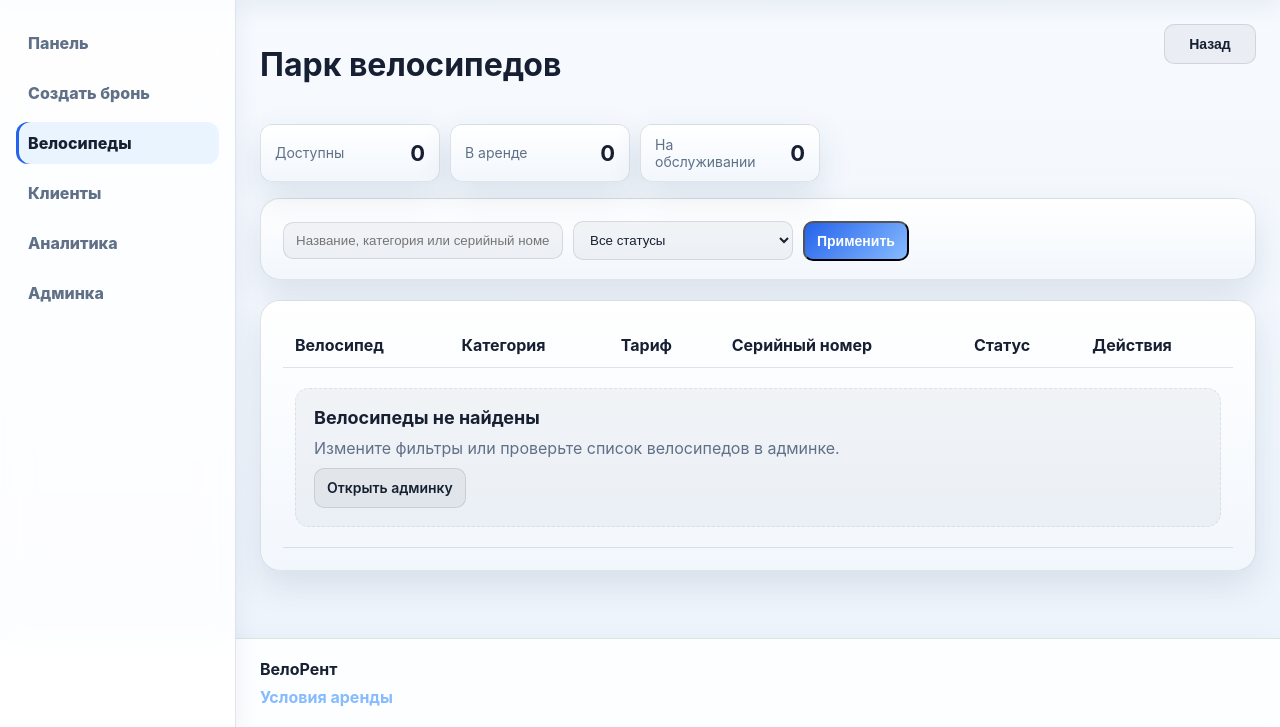
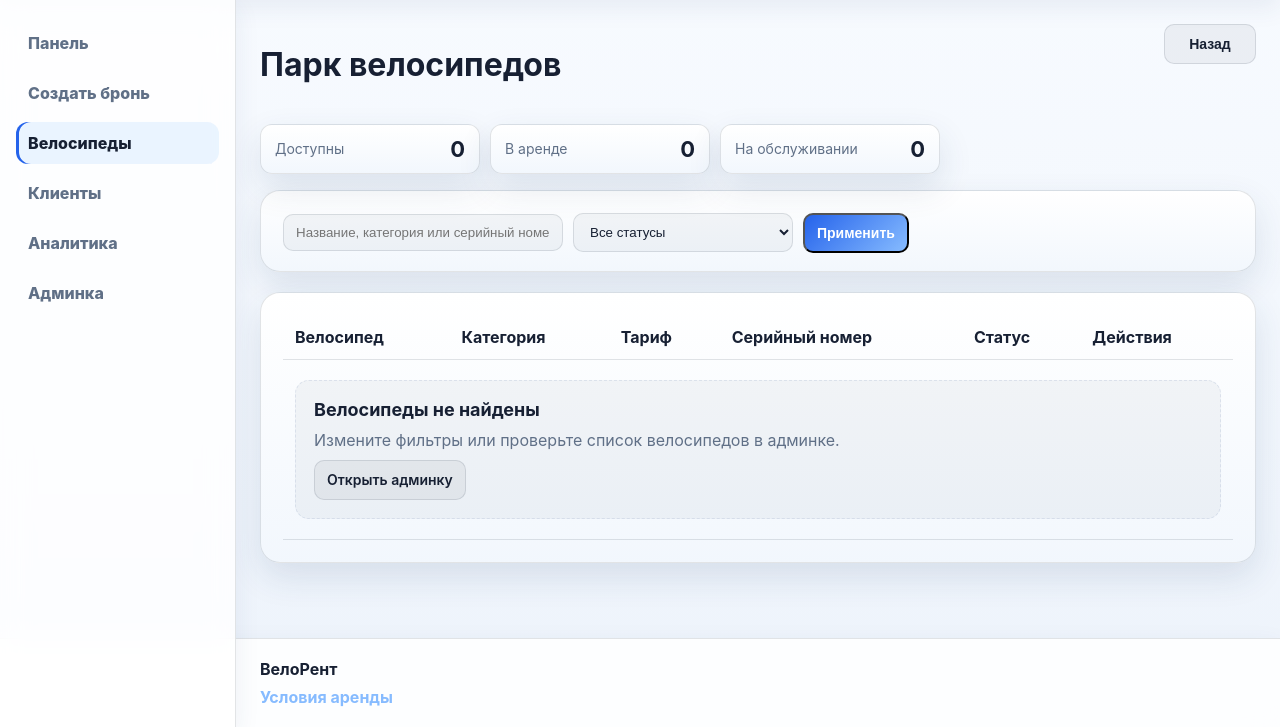
Before and after one commit to denchikslazieeet/velorent_system, a Django app: page /operator/bikes/ in a window 1280 px wide. Shown: the part 73-800 px from the top of the page. Run offline with Django 5.2, Linux system fonts and the light colour scheme; the visitor is signed in with stand-in values (Sample User, id 1); data that the repository does not hold is empty.

Commit message:
Unify operator summary counters

```diff
--- a/static/css/style.css
+++ b/static/css/style.css
@@ -1235,14 +1235,14 @@ input[type="radio"] {
     max-width: 420px;
 }
 
-.bike-status-strip {
-    display: grid;
-    grid-template-columns: repeat(3, minmax(0, 180px));
+.summary-strip {
+    display: grid;
+    grid-template-columns: repeat(auto-fit, minmax(180px, 220px));
     gap: 10px;
     margin-bottom: 16px;
 }
 
-.bike-status-item {
+.summary-strip-item {
     display: flex;
     align-items: center;
     justify-content: space-between;
@@ -1255,12 +1255,12 @@ input[type="radio"] {
     box-shadow: var(--shadow);
 }
 
-.bike-status-item span {
+.summary-strip-item span {
     color: var(--muted);
     font-size: 14px;
 }
 
-.bike-status-item strong {
+.summary-strip-item strong {
     font-size: 22px;
 }
 
@@ -1395,7 +1395,7 @@ input[type="radio"] {
         box-shadow: inset 0 -3px 0 var(--accent);
     }
 
-    .bike-status-strip {
+    .summary-strip {
         grid-template-columns: 1fr;
     }
 
--- a/templates/base.html
+++ b/templates/base.html
@@ -18,7 +18,7 @@
     <meta name="mobile-web-app-capable" content="yes">
     <meta name="apple-mobile-web-app-capable" content="yes">
     <meta name="apple-mobile-web-app-title" content="ВелоРент">
-    <link rel="stylesheet" href="/static/css/style.css?v=20260513-2">
+    <link rel="stylesheet" href="/static/css/style.css?v=20260513-3">
 </head>
 <body class="{% if request.user.is_authenticated and request.user.role == 'operator' or request.user.is_authenticated and request.user.role == 'admin' or request.user.is_staff or request.user.is_superuser %}operator-shell{% endif %}">
 <header class="site-header">
--- a/templates/dashboard/bikes_list.html
+++ b/templates/dashboard/bikes_list.html
@@ -8,16 +8,16 @@
     </div>
 </div>
 
-<section class="bike-status-strip">
-    <div class="bike-status-item">
+<section class="summary-strip">
+    <div class="summary-strip-item">
         <span>Доступны</span>
         <strong>{{ available_total }}</strong>
     </div>
-    <div class="bike-status-item">
+    <div class="summary-strip-item">
         <span>В аренде</span>
         <strong>{{ in_rent_total }}</strong>
     </div>
-    <div class="bike-status-item">
+    <div class="summary-strip-item">
         <span>На обслуживании</span>
         <strong>{{ service_total }}</strong>
     </div>
--- a/templates/dashboard/customers_list.html
+++ b/templates/dashboard/customers_list.html
@@ -8,12 +8,12 @@
     </div>
 </div>
 
-<section class="stats-grid" style="margin-bottom: 20px;">
-    <div class="stat-card">
+<section class="summary-strip">
+    <div class="summary-strip-item">
         <span>Всего клиентов</span>
         <strong>{{ customers_total }}</strong>
     </div>
-    <div class="stat-card">
+    <div class="summary-strip-item">
         <span>Верифицированы</span>
         <strong>{{ verified_total }}</strong>
     </div>
--- a/templates/service-worker.js
+++ b/templates/service-worker.js
@@ -1,9 +1,9 @@
 {% load static %}
-const CACHE_NAME = "velorent-pwa-v7";
+const CACHE_NAME = "velorent-pwa-v8";
 const OFFLINE_URL = "{% url 'offline' %}";
 const STATIC_ASSETS = [
   OFFLINE_URL,
-  "{% static 'css/style.css' %}?v=20260513-2",
+  "{% static 'css/style.css' %}?v=20260513-3",
   "{% static 'img/velorent-icon.svg' %}",
   "{% static 'img/velorent-logo.svg' %}",
   "{% static 'img/pwa-icon-192.png' %}",
```
